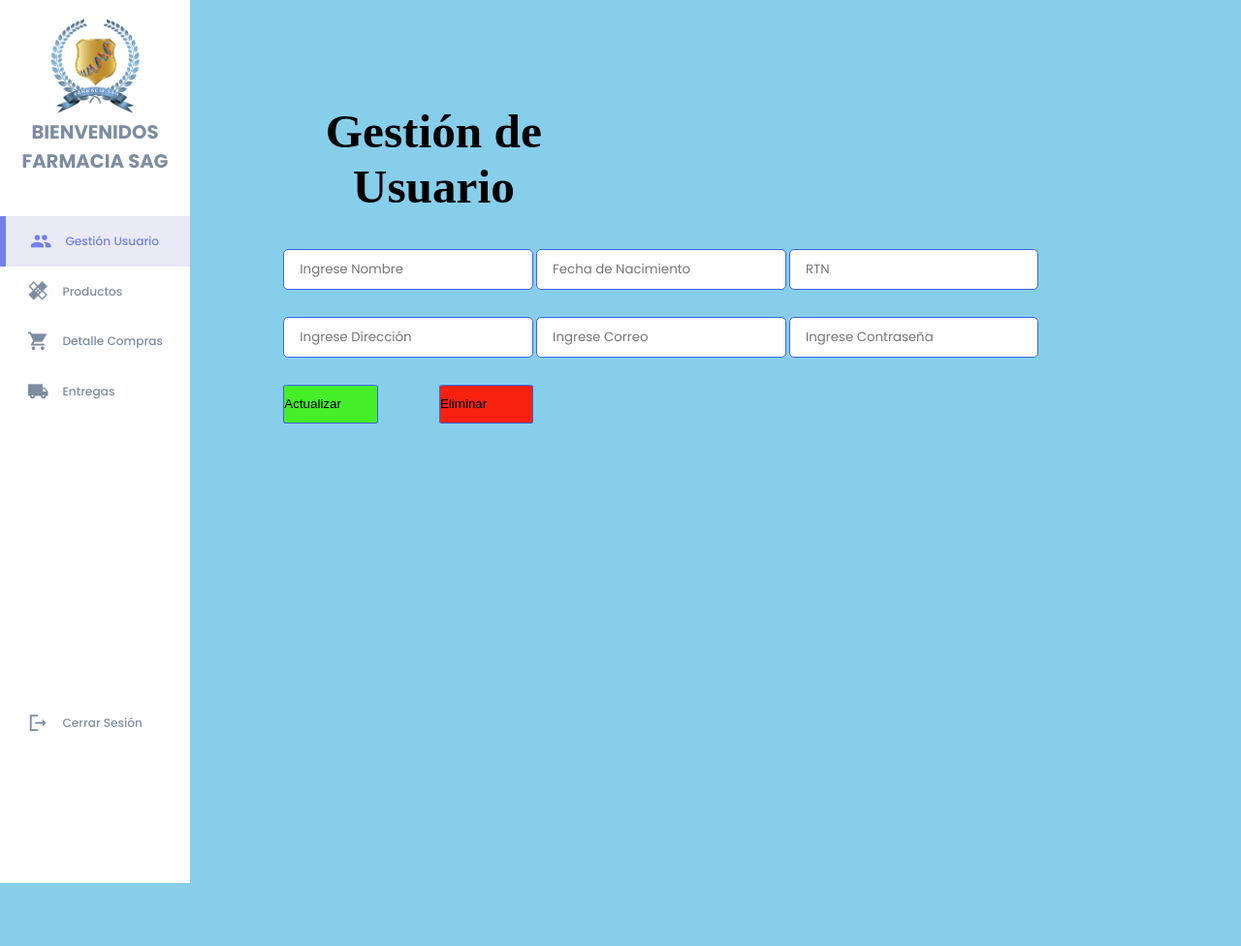
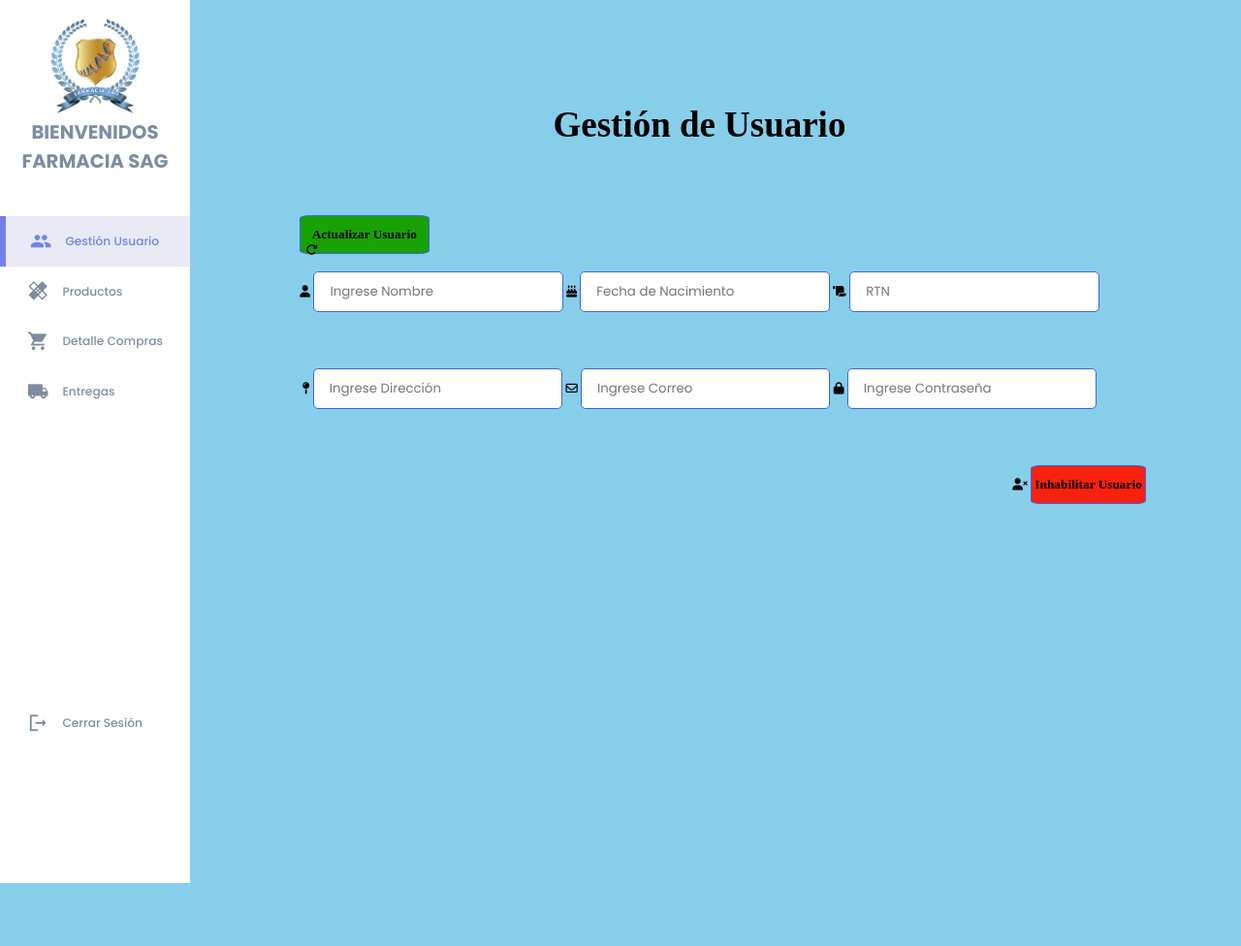
Before and after one commit to aramel08/FarmaciaSAG_WEB, a PHP site: page /MenuPrincipal/menu.html in a window 1280 px wide. Shown: the whole page at 97% size. Run offline with PHP 8.4, Linux system fonts and the light colour scheme; some libraries are stand-ins or nearby versions.

Commit message:
LogiAdmin

```diff
--- a/MenuPrincipal/menu.html
+++ b/MenuPrincipal/menu.html
@@ -4,9 +4,12 @@
     <meta charset="UTF-8">
     <meta http-equiv="X-UA-Compatible" content="IE=edge">
     <meta name="viewport" content="width=device-width, initial-scale=1.0">
-    <title>Dashboard</title>
+    <title>Usuarios</title>
     <link rel="stylesheet" href="https://fonts.googleapis.com/icon?family=Material+Icons+Sharp">
     <link rel="stylesheet" href="./style.css">
+    <script src="https://kit.fontawesome.com/e1d55cc160.js" crossorigin="anonymous"></script>
+
+
 </head>
 <body>
 
@@ -78,26 +81,41 @@
     <div class="formulario">
 
         <h1 class="titulo">Gestión de Usuario</h1>
-        <br>
+        <br>  <br><br><br>
+
+        <i class="fa-sharp fa-solid fa-rotate-right"></i>
+        <input type ="submit" name="Actualizar" value="Actualizar Usuario" class="botonAct">
 
 
         <div class="superior">
+
             <br>
+            <i class="fa-solid fa-user"></i>
             <input class="input-field" type="text" name="nombre" id="Nombre" class="form-control" placeholder="Ingrese Nombre">
+
+            <i class="fa-solid fa-cake-candles"></i>
             <input class="input-field" type="text" name="FechaNac" id="FechaNac" class="form-control" placeholder="Fecha de Nacimiento">
+
+            <i class="fa-solid fa-scroll"></i>
             <input class="input-field" type="text" name="RTN" id="RTN" class="form-control" placeholder="RTN">
         </div>
 
         <br>
         <div class="inferior">
+
+            <i class="fa-solid fa-map-pin"></i>
             <input class="input-field" type="text" name="dirección" id="Dirección" class="form-control" placeholder="Ingrese Dirección">
+
+            <i class="fa-regular fa-envelope"></i>
             <input class="input-field" type="text" name="correo" id="correo" class="form-control" placeholder="Ingrese Correo">
+
+            <i class="fa-solid fa-lock"></i>
             <input class="input-field" type="text" name="contrasena" id="contrasena" class="form-control" placeholder="Ingrese Contraseña">
         </div>
 
         <br>
-        <input type ="submit" name="Actualizar" value="Actualizar" class="botonAct">
-        <input type ="submit" name="Eliminar" value="Eliminar" class="botonEli">
+        <i class="fa-solid fa-user-xmark"></i>
+        <input type ="submit" name="Eliminar" value="Inhabilitar Usuario" class="botonEli">
 </form>
     </div>
 
--- a/MenuPrincipal/style.css
+++ b/MenuPrincipal/style.css
@@ -59,6 +59,7 @@ body{
 .superior{
     align-items: center;
     width: 180%;
+
 }
 
 .inferior{
@@ -66,55 +67,81 @@ body{
     width: 180%;
 }
 
+
+
+
+
 .formulario{
     padding-left: 5%;
     padding-right: 18%;
     padding-top: 15%;
     margin-left: 5%;
     margin-right: 5%;
+    text-align: center;
 }
+
+
 
 .input-field{
     font-family: "Poppins", sans-serif;
     border-radius: 5px;
     border: 1px solid rgb(60, 100, 231);
     padding: 10px 0;
-    margin-bottom: 10px;
+    margin-bottom: 40px;
     text-indent: 16px;
-    width: 100%;
     color: var(--color);
     outline: none;
     width: 30%;
 }
 
 .botonAct{
+    font-weight: bold;
+    font-family: 'Times New Roman', Times, serif;
     border: 1px;
-    border-radius: 5%;
-    width: 90px;
+    border-radius: 8%;
+    width: 28%;
     height: 40px;
-    background-color: rgb(68, 239, 42);
+    text-align: center;
+    background-color: rgb(24, 161, 3);
     border: 1px solid rgb(60, 100, 231);
-    padding-right: 20%;
+    margin-right: 310px;
+    cursor: pointer;
+
 }
 
 .botonEli{
-    margin-left: 60px;
+    font-weight: bold;
+    font-family: 'Times New Roman', Times, serif;
+    margin-right: -1165px;
     border: 1px;
-    border-radius: 5%;
-    width: 90px;
+    border-radius: 8%;
+    width: 25%;
     height: 40px;
+    text-align: center;
     background-color: rgb(247, 33, 14);
     border: 1px solid rgb(60, 100, 231);
-    padding-right: 20%;
-
 }
 
 .titulo{
     font-family: 'Times New Roman', Times, serif;
-    font-size: 400%;
+    font-size: 300%;
     text-align: center;
-    margin-right: 35%;
+    width: 100%;
+    margin-left: 40%;
+    margin-right: 50%;
+
 }
+.fa-sharp {
+
+    position: absolute;
+    margin-right: 5%;
+    margin-left: 0.5%;
+    top: 252px;
+    font-size: 12px;
+
+}
+
+
 
 a{
     color:var(--color-dark);
```
Also changed, not shown: LoginADM.html (added, +41 -0 lines), css/StyleL.css (added, +244 -0 lines), images/free-user-login-icon-305-thumb.png (added), images/portada.jpg (added), js/LoginADM.js (added).
